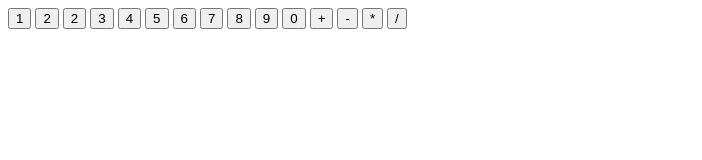
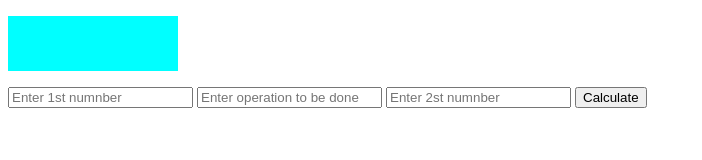
Before and after one commit to Dhamo-py/Calculator, a plain HTML site: page index.html in a window 1280 px wide. Shown: the whole page, without its empty margins (0-702 px from the left). Drawn offline with Linux system fonts and the light colour scheme.

Commit message:
Update index.html

```diff
--- a/index.html
+++ b/index.html
@@ -6,38 +6,55 @@
     <title>Online Calculator</title>
     <link rel="stylesheet" href="">
     <script src=""></script>
+
 </head>
+
 <body>
-    <div class="button">
-        <!-- <input onclick="func()" id="1" type="button" value="1" > -->
-        <button id="1" onclick="func()" value="1">1</button>
-        <button id="2" onclick="func()" value="2">2</button>
-        <button onclick="func()">2</button>
-        <button onclick="func()">3</button>
-        <button onclick="func()">4</button>
-        <button onclick="func()">5</button>
-        <button onclick="func()">6</button>
-        <button onclick="func()">7</button>
-        <button onclick="func()">8</button>
-        <button onclick="func()">9</button>
-        <button onclick="func()">0</button>
-        <button onclick="func()">+</button>
-        <button onclick="func()">-</button>
-        <button onclick="func()">*</button>
-        <button onclick="func()">/</button>
-        <p id="res"></p>
-    </div>
+    <p id="Answer" ></p>
+    <input id="input1" type="text" placeholder="Enter 1st numnber">
+    <input id="operator" type="text" placeholder="Enter operation to be done">
+    <input id="input2" type="text" placeholder="Enter 2st numnber">
+    <button onclick="calculate()">Calculate</button>
+
+
+
+    <style>
+        p{
+            background-color: aqua;
+            padding: 10px;
+            width: 150px;
+            height: 35px;
+
+        }
+    </style>
+
+
+
+
+
 
     <script>
+        function calculate() {
 
+            var  input1 = parseFloat(document.getElementById("input1").value)
+            const input2 = document.getElementById("operator").value
+            var input3 = parseFloat(document.getElementById("input2").value)
+            document.getElementById("Answer").innerHTML = input1+input3
 
-            function func() {
-                const no = document.getElementById("1").value
-                const no1 = document.getElementById("2").value
-                document.getElementById("res").innerText = no
-                document.getElementById("res").innerText = no
-                console.log(no)
+            if(input2 == "+") {
+                document.getElementById("Answer").innerHTML = input1+input3
+            } else if(input2 == "-") {
+                document.getElementById("Answer").innerHTML = input1-input3
+            } else if(input2 == "/") {
+                document.getElementById("Answer").innerHTML = input1/input3
+            } else if(input2 == "*") {
+                document.getElementById("Answer").innerHTML = input1*input3
+            } else if(input2 == "0.5") {
+                document.getElementById("Answer").innerHTML = Math.sqrt(input1)
+            } else {
+                document.getElementById("Answer").innerHTML = alert("Invalit operator")
             }
+        }
     </script>
 
 </body>
```
